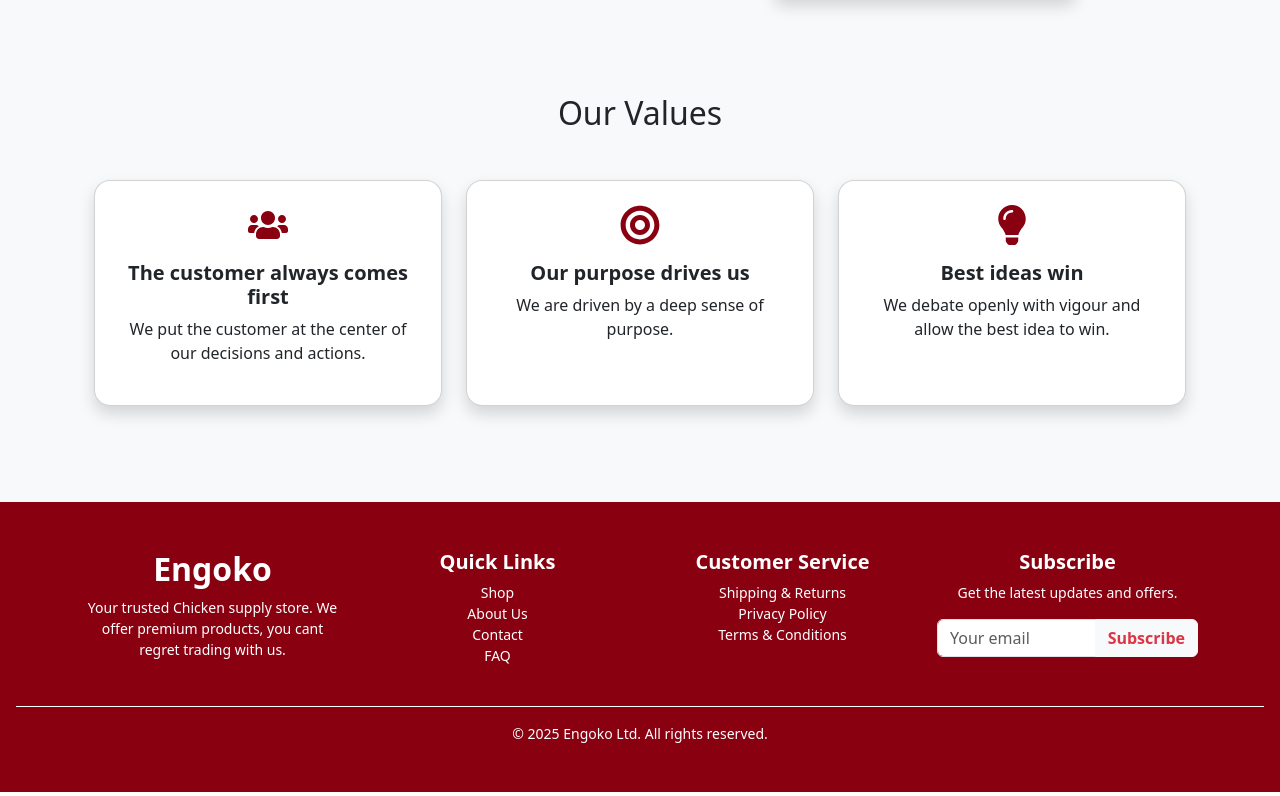
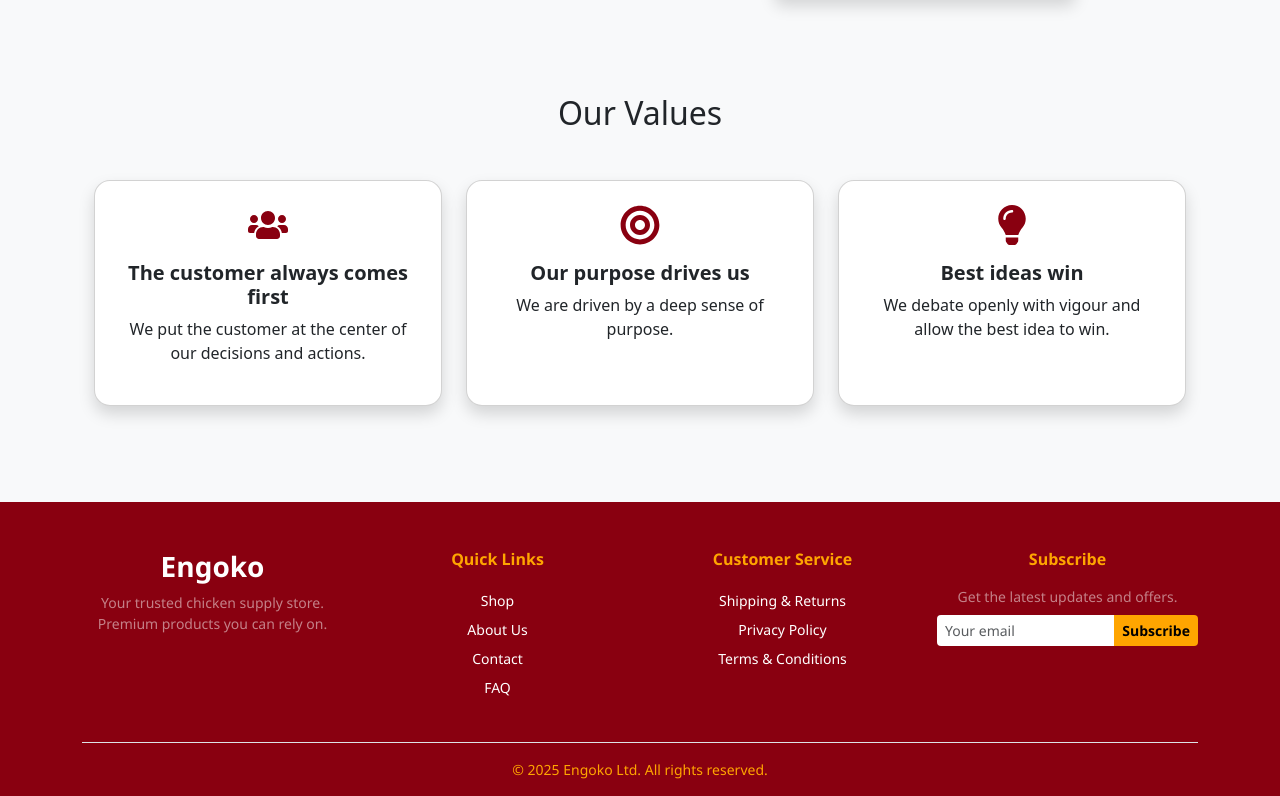
Before and after one commit to DBEST-EZRA/engoko, a React (Create React App) app: page /about in a window 1280 px wide. Shown: the part 1342-2138 px from the top of the page. Built offline with nearby package versions, Linux system fonts and the light colour scheme.

Commit message:
updated home page

```diff
--- a/src/components/Footer.jsx
+++ b/src/components/Footer.jsx
@@ -3,91 +3,104 @@
 const Footer = () => {
   return (
     <footer
-      style={{ backgroundColor: "#890010" }}
-      className="text-white py-5 px-3"
+      style={{ backgroundColor: "#890010", fontFamily: "Segoe UI, sans-serif" }}
+      className="text-white pt-5 pb-3 px-3"
     >
       <div className="container">
-        <div className="row">
+        <div className="row gy-4">
           {/* Logo and Description */}
           <div className="col-md-3">
-            <h2 className="fw-bold">Engoko</h2>
-            <p className="mt-2 small">
-              Your trusted Chicken supply store. We offer premium products, you
-              cant regret trading with us.
+            <h3 className="fw-bold text-white">Engoko</h3>
+            <p className="small mb-0 text-white-50">
+              Your trusted chicken supply store. Premium products you can rely
+              on.
             </p>
           </div>
 
           {/* Quick Links */}
           <div className="col-md-3">
-            <h5 className="fw-semibold">Quick Links</h5>
+            <h6 className="fw-semibold mb-3" style={{ color: "#FFA500" }}>
+              Quick Links
+            </h6>
             <ul className="list-unstyled small">
-              <li>
-                <a href="/shop" className="text-white text-decoration-none">
-                  Shop
+              {["Shop", "About Us", "Contact", "FAQ"].map((item, i) => (
+                <li key={i}>
+                  <a
+                    href={`/${item.toLowerCase().replace(/\s/g, "")}`}
+                    className="text-white text-decoration-none d-block py-1"
+                    style={{ transition: "color 0.3s" }}
+                    onMouseOver={(e) => (e.target.style.color = "#FFA500")}
+                    onMouseOut={(e) => (e.target.style.color = "white")}
+                  >
+                    {item}
                   </a>
                 </li>
-              <li>
-                <a href="/about" className="text-white text-decoration-none">
-                  About Us
-                </a>
-              </li>
-              <li>
-                <a href="/contact" className="text-white text-decoration-none">
-                  Contact
-                </a>
-              </li>
-              <li>
-                <a href="/faq" className="text-white text-decoration-none">
-                  FAQ
-                </a>
-              </li>
+              ))}
             </ul>
           </div>
 
           {/* Customer Service */}
           <div className="col-md-3">
-            <h5 className="fw-semibold">Customer Service</h5>
+            <h6 className="fw-semibold mb-3" style={{ color: "#FFA500" }}>
+              Customer Service
+            </h6>
             <ul className="list-unstyled small">
-              <li>
-                <a href="/shipping" className="text-white text-decoration-none">
-                  Shipping & Returns
+              {[
+                { label: "Shipping & Returns", link: "/shipping" },
+                { label: "Privacy Policy", link: "/privacy" },
+                { label: "Terms & Conditions", link: "/terms" },
+              ].map(({ label, link }, i) => (
+                <li key={i}>
+                  <a
+                    href={link}
+                    className="text-white text-decoration-none d-block py-1"
+                    style={{ transition: "color 0.3s" }}
+                    onMouseOver={(e) => (e.target.style.color = "#FFA500")}
+                    onMouseOut={(e) => (e.target.style.color = "white")}
+                  >
+                    {label}
                   </a>
                 </li>
-              <li>
-                <a href="/privacy" className="text-white text-decoration-none">
-                  Privacy Policy
-                </a>
-              </li>
-              <li>
-                <a href="/terms" className="text-white text-decoration-none">
-                  Terms & Conditions
-                </a>
-              </li>
+              ))}
             </ul>
           </div>
 
-          {/* Newsletter Subscription */}
+          {/* Newsletter */}
           <div className="col-md-3">
-            <h5 className="fw-semibold">Subscribe</h5>
-            <p className="small">Get the latest updates and offers.</p>
+            <h6 className="fw-semibold mb-3" style={{ color: "#FFA500" }}>
+              Subscribe
+            </h6>
+            <p className="small mb-2 text-white-50">
+              Get the latest updates and offers.
+            </p>
             <div className="input-group">
               <input
                 type="email"
-                className="form-control"
+                className="form-control form-control-sm border-0"
                 placeholder="Your email"
-                aria-label="Your email"
+                style={{ fontSize: "0.875rem" }}
               />
-              <button className="btn btn-light text-danger fw-bold">
+              <button
+                className="btn btn-sm fw-bold"
+                style={{
+                  backgroundColor: "#FFA500",
+                  color: "#000",
+                  border: "none",
+                }}
+              >
                 Subscribe
               </button>
             </div>
           </div>
         </div>
-      </div>
 
         {/* Bottom Bar */}
-      <div className="text-center small mt-4 border-top border-white pt-3">
+        <div
+          className="text-center small mt-4 pt-3 border-top"
+          style={{ borderColor: "#FFA500", color: "#FFA500" }}
+        >
           &copy; {new Date().getFullYear()} Engoko Ltd. All rights reserved.
+        </div>
       </div>
     </footer>
   );
--- a/src/components/HeroSection.jsx
+++ b/src/components/HeroSection.jsx
@@ -41,6 +41,7 @@
                 rural environments, offering a more productive alternative to
                 traditional breeds.
               </p>
+              <div className="d-flex flex-wrap gap-3 mt-3 align-items-center">
                 <Button
                   style={{
                     backgroundColor: "#890010",
@@ -51,12 +52,19 @@
                     fontWeight: "bold",
                     textDecoration: "none",
                     transition: "all 0.3s ease",
+                    display: "flex",
+                    alignItems: "center",
+                    justifyContent: "center",
+                    height: "45px",
+                    lineHeight: "1",
+                    fontSize: "1rem",
                   }}
                   className="hero-btn"
                   href="/shop"
                 >
                   Shop Now
                 </Button>
+              </div>
             </Container>
           </div>
         </Carousel.Item>
@@ -77,6 +85,7 @@
                 role in addressing poverty and malnutrition across the country,
                 ensuring a brighter and healthier future for Kenyan communities.
               </p>
+              <div className="d-flex flex-wrap gap-3 mt-3">
                 <Button
                   style={{
                     backgroundColor: "#890010",
@@ -93,6 +102,7 @@
                 >
                   Shop Now
                 </Button>
+              </div>
             </Container>
           </div>
         </Carousel.Item>
--- a/src/components/Home.jsx
+++ b/src/components/Home.jsx
@@ -5,12 +5,16 @@
 import AgentFarmerBanner from "./AgentFarmerBanner";
 import FAQs from "./FAQs";
 import WhatsAppButton from "./WhatsappButton";
+import IntroSection from "./SectionAbout";
+import ServiceSection from "./sectionServices";
 
 const Home = () => {
   return (
     <div>
       <HeroSection />
+      <IntroSection />
       <Services />
+      <ServiceSection />
       <AgentFarmerBanner />
       <Testimonials />
       <FAQs />
--- /dev/null
+++ b/src/components/SectionAbout.jsx
@@ -0,0 +1,47 @@
+import React from "react";
+import heroImage from "./image/intropic.webp";
+
+const IntroSection = () => {
+  return (
+    <section className="container py-5">
+      <div className="row align-items-center">
+        {/* Image Section */}
+        <div
+          className="col-md-6 mb-4 mb-md-0"
+          data-aos="fade-right"
+          data-aos-duration="1000"
+        >
+          <img
+            src={heroImage}
+            alt="Intro"
+            className="img-fluid rounded-4 shadow"
+            style={{ maxHeight: "500px", objectFit: "cover", width: "100%" }}
+          />
+        </div>
+
+        {/* Text Section */}
+        <div
+          className="col-md-6 d-flex flex-column align-items-end text-md-end pe-md-5"
+          data-aos="fade-left"
+          data-aos-duration="1000"
+        >
+          <div className="w-100" style={{ maxWidth: "500px" }}>
+            <h1 className="display-5 fw-bold mb-4">
+              Empowering Households Through Poultry
+            </h1>
+            <p className="">
+              At Engoko Ltd We want to ensure each household has 5 chicken. We
+              believe this small step can make a big difference in improving
+              nutrition, increasing household income, and empowering communities
+              to become more self-reliant. By supporting sustainable poultry
+              farming, we aim to build a future where every family has access to
+              quality food, economic opportunity, and a better quality of life.
+            </p>
+          </div>
+        </div>
+      </div>
+    </section>
+  );
+};
+
+export default IntroSection;
--- /dev/null
+++ b/src/components/sectionServices.jsx
@@ -0,0 +1,87 @@
+import React from "react";
+import heroImage from "./image/intropic.webp";
+import { Link } from "react-router-dom"; // Needed if you're using React Router
+
+const ServiceSection = () => {
+  return (
+    <section className="container py-5">
+      <div className="row align-items-center">
+        {/* Text Section */}
+        <div
+          className="col-md-6 d-flex flex-column align-items-start text-md-start pe-md-5"
+          data-aos="fade-right"
+          data-aos-duration="1000"
+        >
+          <div className="w-100" style={{ maxWidth: "500px" }}>
+            <h1 className="display-5 fw-bold mb-4">Our Poultry Breeds</h1>
+            <p>
+              At Engoko Ltd, we offer a variety of high-quality chicken breeds
+              tailored for both meat and egg production. Whether you're a
+              smallholder or a commercial farmer, our birds are selected for
+              their resilience, productivity, and adaptability to local
+              conditions.
+            </p>
+
+            {/* Fancy List with Custom Orange Bullets */}
+            <ul className="list-unstyled mt-3 mb-4">
+              {[
+                "Kuroiler",
+                "Rainbow Rooster",
+                "Sasso",
+                "Improved Kienyeji",
+                "Kenbro",
+              ].map((item, index) => (
+                <li key={index} className="d-flex align-items-start mb-2">
+                  <span
+                    style={{
+                      width: "8px",
+                      height: "8px",
+                      border: "2px solid #FFA500",
+                      borderRadius: "50%",
+                      marginTop: "6px",
+                      marginRight: "10px",
+                      flexShrink: 0,
+                    }}
+                  ></span>
+                  <strong>{item}</strong>
+                </li>
+              ))}
+            </ul>
+
+            {/* Shop Now Button */}
+            <Link
+              to="/shop"
+              className="btn"
+              style={{
+                backgroundColor: "#FFA500",
+                color: "#fff",
+                fontWeight: "bold",
+                borderRadius: "8px",
+                padding: "10px 20px",
+                boxShadow: "0 4px 10px rgba(0,0,0,0.1)",
+              }}
+            >
+              Shop Now
+            </Link>
+          </div>
+        </div>
+
+        {/* Image Section */}
+        <div
+          className="col-md-6 mb-4 mb-md-0"
+          data-aos="fade-left"
+          data-aos-duration="1000"
+        >
+          <img
+            src={heroImage}
+            alt="Intro"
+            className="img-fluid rounded-4 shadow"
+            style={{ maxHeight: "500px", objectFit: "cover", width: "100%" }}
+          />
+        </div>
+      </div>
+    </section>
+  );
+};
+
+export default ServiceSection;
```
Also changed, not shown: src/components/image/intropic.webp (added). Lines whose indentation alone changed are shown as unchanged.
